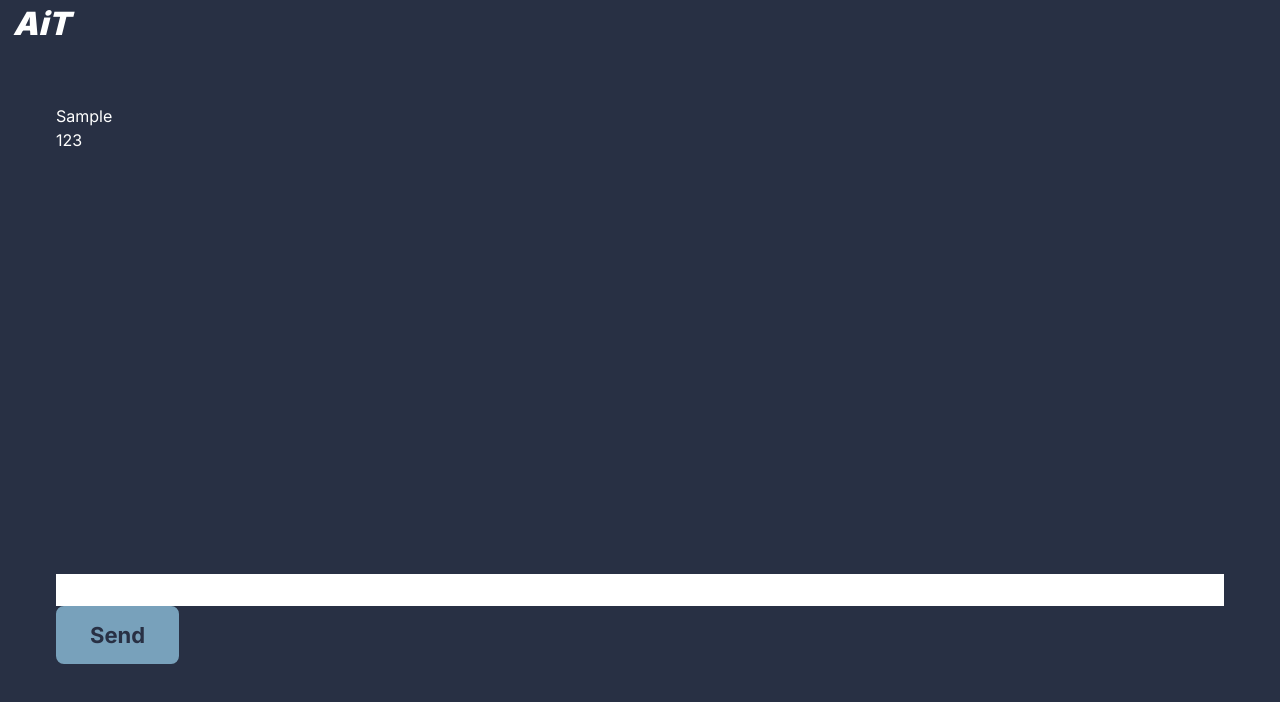
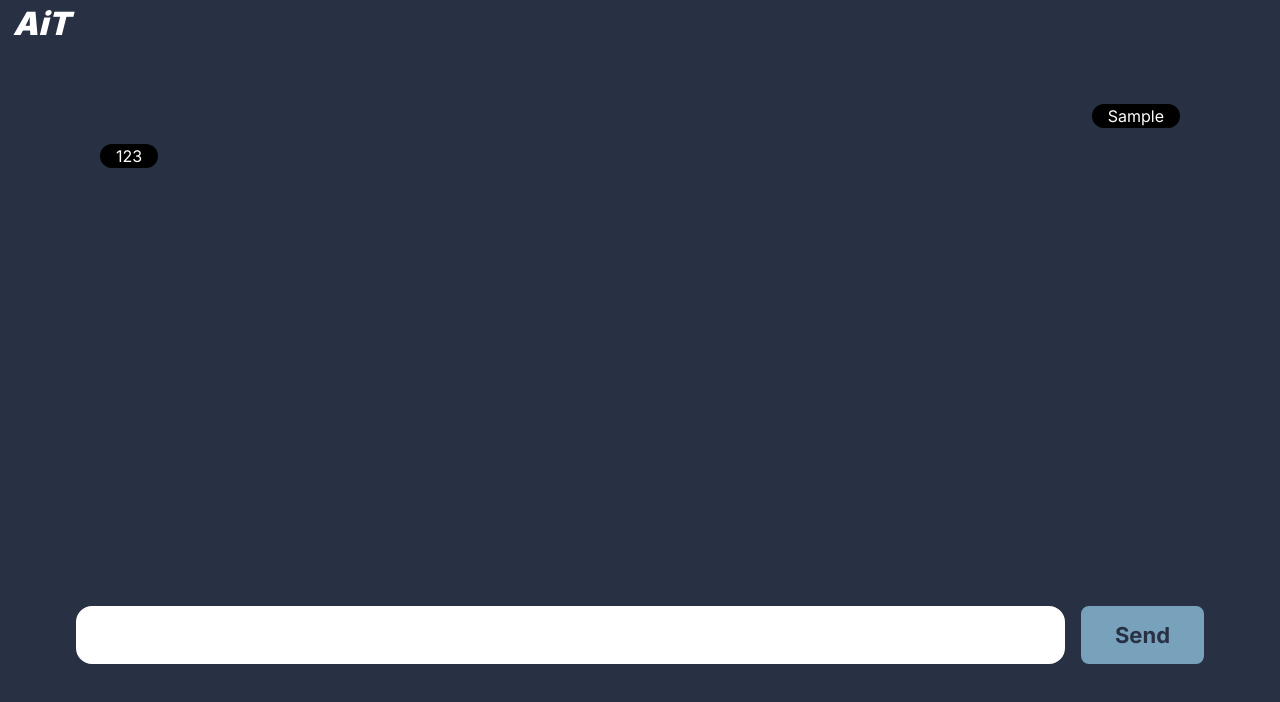
Before and after one commit to proxrustes/ai-trippers, a Next.js app: page /chat in a window 1280 px wide. Both pictures are taken after typing "Sample" into the empty fields and a click on the button "Send". Shown: the top 702 px of the page. Built offline with nearby package versions, Linux system fonts and the light colour scheme.

Commit message:
wrapping messages

```diff
--- a/app/chat/page.tsx
+++ b/app/chat/page.tsx
@@ -16,7 +16,8 @@ export default function Chatbot() {
   };
 
   const handleSend = async () => {
-    const userMessage: IChatMessage = {
+    if(input){
+       const userMessage: IChatMessage = {
       message: input,
       time: new Date().toISOString(),
       user: 'user',
@@ -40,6 +41,8 @@ export default function Chatbot() {
     setHistory((prevHistory) => [...prevHistory, botMessage]);
 
     setInput('');
+    }
+
 
   };
 
@@ -50,18 +53,19 @@ export default function Chatbot() {
   }, [history]);
 
   return (
-        <div className="chat-wrapper" style={{ display: 'flex', flexDirection: 'column'}}>
-          <div style={{ overflowY: 'auto' }}>
+        <div className="chat-wrapper px-5 flex flex-col justify-between">
+                  <div className="px-[3vh]" style={{ overflowY: 'auto' }}>
             {history.map((msg, idx) => (
-               <p key={idx}>
+               <div className="max-w-full" key={idx}>
                { msg.user == 'bot'? <BotMessage message={msg.message}/> : <UserMessage message={msg.message}/>}
-            </p>
+            </div>
             ))}
-            <div ref={messagesEndRef} />
-          </div>
+            <div ref={messagesEndRef} /></div>
           <div style={{ marginTop: 'auto' }}>
+            <div className='flex gap-x-[2vh]'>
             <input value={input} onChange={handleInputChange} />
             <button onClick={handleSend}>Send</button>
+            </div>
           </div>
         </div>
       );
--- a/components/Messages/BotMessage.tsx
+++ b/components/Messages/BotMessage.tsx
@@ -1,7 +1,8 @@
 interface Props {
 	message: string
 }
-
 export default function BotMessage({ message }: Props){
-return(<h1>{message}</h1>)
+    return(<div className="flex justify-start mb-4">
+        <h1 className="block bg-black w-max-content rounded-[3vh] px-[2vh]">{message}</h1>
+        </div>)
 }
--- a/components/Messages/UserMessage.tsx
+++ b/components/Messages/UserMessage.tsx
@@ -3,5 +3,7 @@ interface Props {
 }
 
 export default function UserMessage({ message }: Props){
-    return(<h1>{message}</h1>)
+    return(<div className="flex justify-end mb-4 ">
+        <h1 className="block bg-black w-max-content rounded-[3vh] px-[2vh]">{message}</h1>
+        </div>)
 }
--- a/styles/globals.scss
+++ b/styles/globals.scss
@@ -33,10 +33,12 @@ button:hover, a.button:hover{
   padding: 4vh;
   border-radius: 4vh;
 }
+
 input{
   border: 2px solid white;
+  border-radius: 2vh;
   font-size: medium;
-  font-weight: 600;
+  font-weight: 800;
   width: 100%;
   text-align: center;
   padding: 2px;
```
